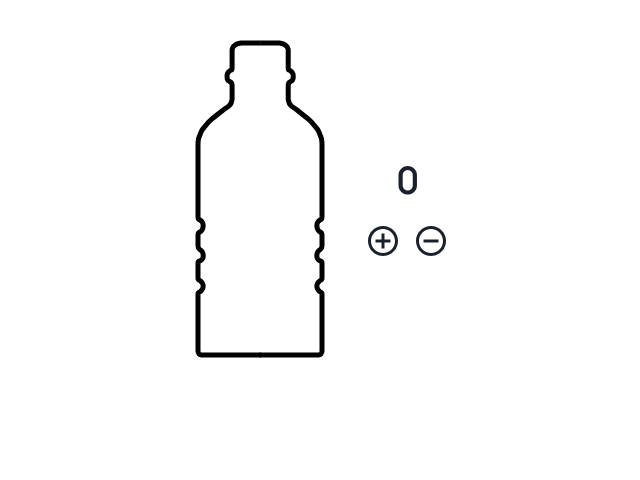
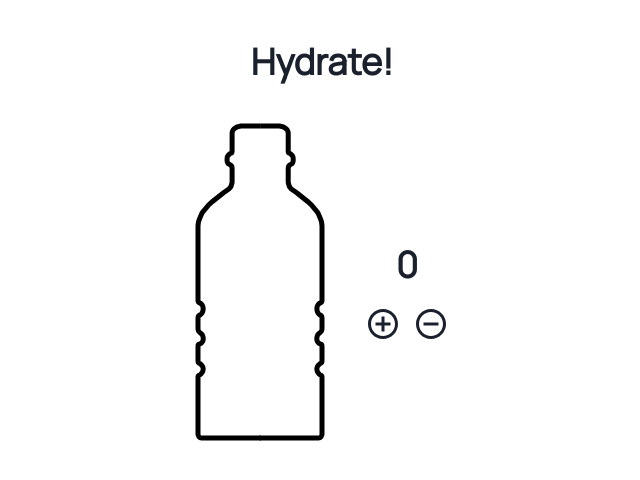
Before and after one commit to shiv-neel/lifelog, a Next.js app: page /widgets/Hydration/HydrationWidget in a window 1280 px wide. Shown: the top 480 px of the page, without its empty margins (318-958 px from the left). Built offline with nearby package versions, Linux system fonts and the light colour scheme.

Commit message:
bottle format

```diff
--- a/pages/index.tsx
+++ b/pages/index.tsx
@@ -8,7 +8,6 @@ const Home: NextPage = () => {
 	return (
 		<div>
 			<h1 className='text-3xl font-bold'>Notion Widgets</h1>
-			<HydrationWidget />
 		</div>
 	)
 }
--- a/pages/widgets/Hydration/HydrationWidget.tsx
+++ b/pages/widgets/Hydration/HydrationWidget.tsx
@@ -4,14 +4,16 @@ import { BiPlusCircle, BiMinusCircle } from 'react-icons/bi'
 import { Heading } from '@chakra-ui/react'
 const HydrationWidget = () => {
 	const [cups, setCups] = useState<number>(0)
-
 	const d = new Date()
 	if (d.getHours() === 0 && d.getMinutes() === 0) {
 		setCups(0)
 	}
-
 	return (
-		<div className='columns-2 flex justify-center items-center flex-row gap-10 p-10'>
+		<div className='items-center m-10 min-h-fit'>
+			<Heading as='h1' className='flex justify-center'>
+				Hydrate!
+			</Heading>
+			<div className='flex justify-center items-center gap-10 p-10'>
 				<Bar cups={cups} />
 				<div className=''>
 					<Heading as='h3' className='flex justify-center p-5'>
@@ -33,6 +35,7 @@ const HydrationWidget = () => {
 					</div>
 				</div>
 			</div>
+		</div>
 	)
 }
 
```
Lines whose indentation alone changed are shown as unchanged.
